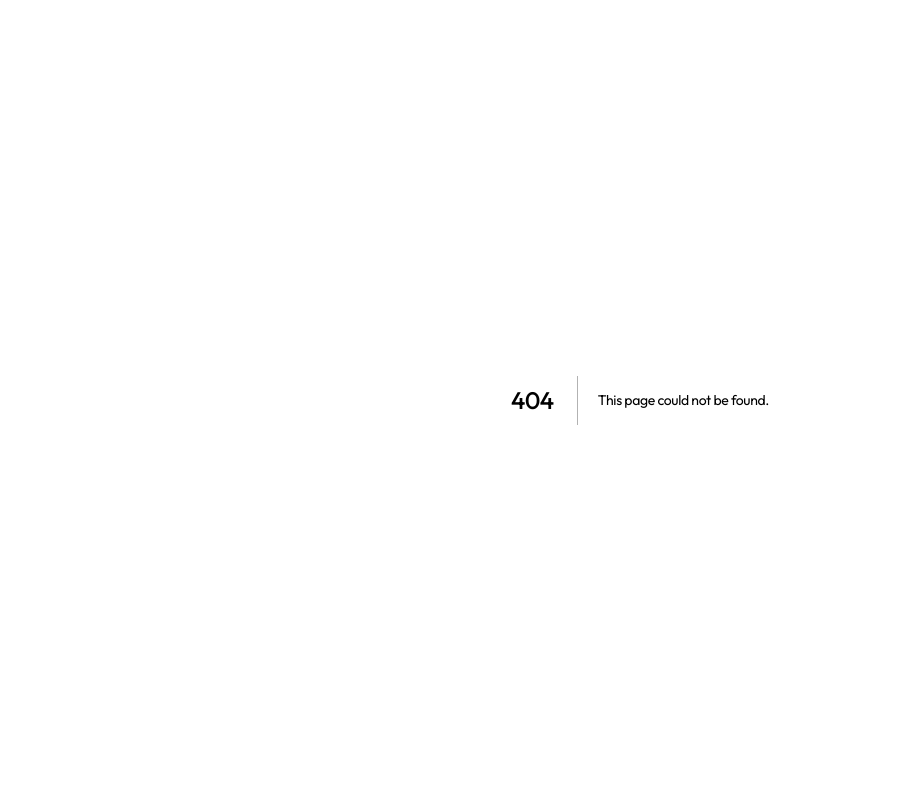
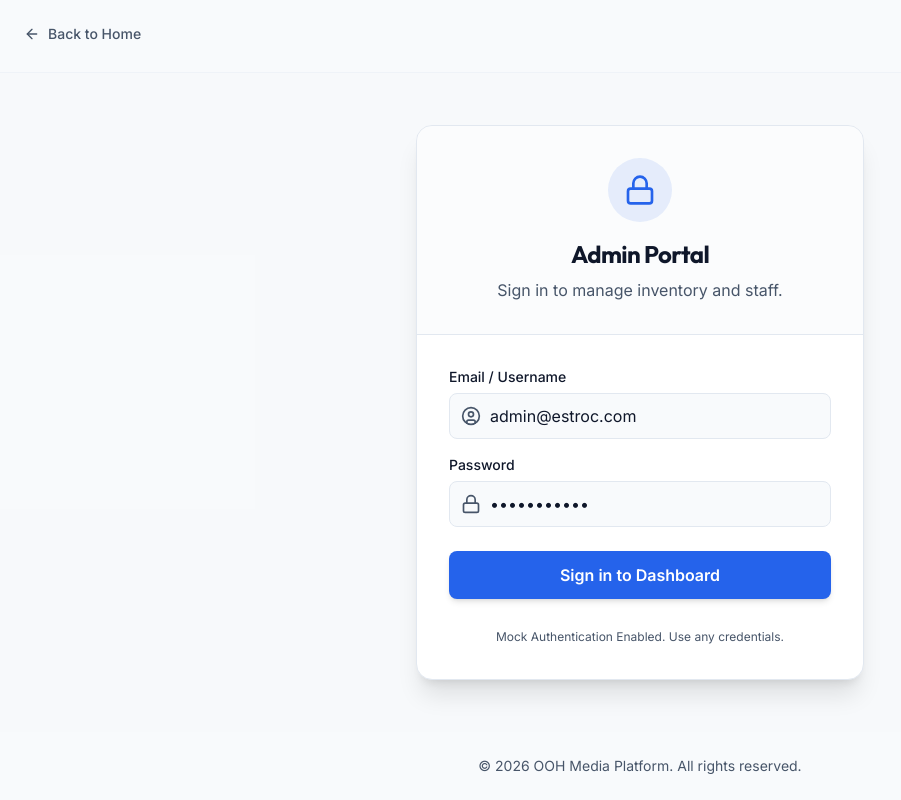
Before and after one commit to 9125aditya/Hording-dashboard, a Next.js app: page /admin/login in a window 1280 px wide. Before the commit this address had no page. Shown: the whole page, without its empty margins (0-901 px from the left). Built offline with nearby package versions, Linux system fonts and the light colour scheme.

Commit message:
feat: implement security wall and separate login interfaces

```diff
--- a/src/app/(admin)/layout.tsx
+++ b/src/app/(admin)/layout.tsx
@@ -1,6 +1,7 @@
 import Link from "next/link";
 import { LayoutDashboard, Map, MessageSquare, Users, LogOut, PanelLeftClose } from "lucide-react";
 import AdminMobileMenu from "@/components/AdminMobileMenu";
+import { logout } from "@/lib/auth-actions";
 
 export default function AdminLayout({ children }: { children: React.ReactNode }) {
   return (
@@ -31,10 +32,12 @@ export default function AdminLayout({ children }: { children: React.ReactNode })
           </Link>
         </div>
         <div className="p-4 border-t border-border">
-          <button className="flex items-center px-3 py-2 text-sm font-medium rounded-md text-muted-foreground hover:text-foreground w-full transition-colors">
-            <LogOut className="mr-3 h-4 w-4" />
-            Sign Out
-          </button>
+          <form action={logout}>
+            <button type="submit" className="flex items-center px-3 py-2 text-sm font-medium rounded-md text-muted-foreground hover:text-foreground w-full transition-colors">
+              <LogOut className="mr-3 h-4 w-4" />
+              Sign Out
+            </button>
+          </form>
         </div>
       </aside>
 
--- /dev/null
+++ b/src/app/(auth)/admin/login/page.tsx
@@ -0,0 +1,73 @@
+"use client";
+
+import { useTransition } from "react";
+import { loginAsAdmin } from "@/lib/auth-actions";
+import { Lock, UserCircle } from "lucide-react";
+
+export default function AdminLoginPage() {
+  const [isPending, startTransition] = useTransition();
+
+  const handleLogin = (e: React.FormEvent) => {
+    e.preventDefault();
+    startTransition(async () => {
+      await loginAsAdmin();
+    });
+  };
+
+  return (
+    <div className="w-full max-w-md bg-card border border-border rounded-2xl shadow-xl overflow-hidden animate-in fade-in zoom-in-95 duration-300">
+      <div className="p-8 text-center border-b border-border bg-slate-50/50">
+        <div className="mx-auto w-16 h-16 bg-primary/10 rounded-full flex items-center justify-center mb-4">
+          <Lock className="h-8 w-8 text-primary" />
+        </div>
+        <h1 className="font-heading text-2xl font-bold text-foreground">Admin Portal</h1>
+        <p className="text-muted-foreground mt-2">Sign in to manage inventory and staff.</p>
+      </div>
+
+      <form onSubmit={handleLogin} className="p-8 space-y-6">
+        <div className="space-y-4">
+          <div>
+            <label className="block text-sm font-medium text-foreground mb-1.5">Email / Username</label>
+            <div className="relative">
+              <div className="absolute inset-y-0 left-0 pl-3 flex items-center pointer-events-none">
+                <UserCircle className="h-5 w-5 text-muted-foreground" />
+              </div>
+              <input
+                type="text"
+                defaultValue="admin@estroc.com"
+                required
+                className="w-full pl-10 pr-4 py-2.5 rounded-lg border border-border bg-background focus:ring-2 focus:ring-primary focus:border-transparent transition-all outline-none"
+              />
+            </div>
+          </div>
+          <div>
+            <label className="block text-sm font-medium text-foreground mb-1.5">Password</label>
+            <div className="relative">
+              <div className="absolute inset-y-0 left-0 pl-3 flex items-center pointer-events-none">
+                <Lock className="h-5 w-5 text-muted-foreground" />
+              </div>
+              <input
+                type="password"
+                defaultValue="password123"
+                required
+                className="w-full pl-10 pr-4 py-2.5 rounded-lg border border-border bg-background focus:ring-2 focus:ring-primary focus:border-transparent transition-all outline-none"
+              />
+            </div>
+          </div>
+        </div>
+
+        <button
+          type="submit"
+          disabled={isPending}
+          className="w-full h-12 flex items-center justify-center rounded-lg bg-primary text-primary-foreground font-semibold shadow-md hover:bg-primary/90 transition-all active:scale-[0.98] disabled:opacity-70 disabled:pointer-events-none"
+        >
+          {isPending ? "Authenticating..." : "Sign in to Dashboard"}
+        </button>
+
+        <div className="text-center mt-4">
+           <span className="text-xs text-muted-foreground">Mock Authentication Enabled. Use any credentials.</span>
+        </div>
+      </form>
+    </div>
+  );
+}
--- /dev/null
+++ b/src/app/(auth)/layout.tsx
@@ -0,0 +1,22 @@
+import { ReactNode } from "react";
+import Link from "next/link";
+import { ArrowLeft } from "lucide-react";
+
+export default function AuthLayout({ children }: { children: ReactNode }) {
+  return (
+    <div className="min-h-screen flex flex-col bg-background">
+      <header className="p-6 border-b border-border/40">
+        <Link href="/" className="inline-flex items-center text-sm font-medium text-muted-foreground hover:text-foreground transition-colors">
+          <ArrowLeft className="mr-2 h-4 w-4" />
+          Back to Home
+        </Link>
+      </header>
+      <main className="flex-1 flex flex-col items-center justify-center p-6 bg-slate-50/50">
+        {children}
+      </main>
+      <footer className="py-6 text-center text-sm text-muted-foreground">
+        &copy; {new Date().getFullYear()} OOH Media Platform. All rights reserved.
+      </footer>
+    </div>
+  );
+}
--- /dev/null
+++ b/src/app/(auth)/login/page.tsx
@@ -0,0 +1,73 @@
+"use client";
+
+import { useTransition } from "react";
+import { loginAsClient } from "@/lib/auth-actions";
+import { LogIn, Mail } from "lucide-react";
+
+export default function ClientLoginPage() {
+  const [isPending, startTransition] = useTransition();
+
+  const handleLogin = (e: React.FormEvent) => {
+    e.preventDefault();
+    startTransition(async () => {
+      await loginAsClient();
+    });
+  };
+
+  return (
+    <div className="w-full max-w-md bg-card border border-border rounded-2xl shadow-xl overflow-hidden animate-in fade-in zoom-in-95 duration-300">
+      <div className="p-8 text-center border-b border-border bg-ink text-cloud">
+        <div className="mx-auto w-16 h-16 bg-cloud/10 rounded-full flex items-center justify-center mb-4">
+          <LogIn className="h-8 w-8 text-cloud" />
+        </div>
+        <h1 className="font-heading text-2xl font-bold">Brand Portal</h1>
+        <p className="text-sky-tint/80 mt-2 text-sm">Sign in to track your active campaigns.</p>
+      </div>
+
+      <form onSubmit={handleLogin} className="p-8 space-y-6">
+        <div className="space-y-4">
+          <div>
+            <label className="block text-sm font-medium text-foreground mb-1.5">Email Address</label>
+            <div className="relative">
+              <div className="absolute inset-y-0 left-0 pl-3 flex items-center pointer-events-none">
+                <Mail className="h-5 w-5 text-muted-foreground" />
+              </div>
+              <input
+                type="email"
+                defaultValue="brand@agency.com"
+                required
+                className="w-full pl-10 pr-4 py-2.5 rounded-lg border border-border bg-background focus:ring-2 focus:ring-ink focus:border-transparent transition-all outline-none"
+              />
+            </div>
+          </div>
+          <div>
+            <label className="block text-sm font-medium text-foreground mb-1.5">Password</label>
+            <div className="relative">
+              <div className="absolute inset-y-0 left-0 pl-3 flex items-center pointer-events-none">
+                <div className="h-5 w-5 flex items-center justify-center text-muted-foreground font-serif font-bold text-xl leading-none">*</div>
+              </div>
+              <input
+                type="password"
+                defaultValue="password123"
+                required
+                className="w-full pl-10 pr-4 py-2.5 rounded-lg border border-border bg-background focus:ring-2 focus:ring-ink focus:border-transparent transition-all outline-none"
+              />
+            </div>
+          </div>
+        </div>
+
+        <button
+          type="submit"
+          disabled={isPending}
+          className="w-full h-12 flex items-center justify-center rounded-lg bg-ink text-cloud font-semibold shadow-md hover:bg-ink/90 transition-all active:scale-[0.98] disabled:opacity-70 disabled:pointer-events-none"
+        >
+          {isPending ? "Signing in..." : "Access Portal"}
+        </button>
+
+        <div className="text-center mt-4">
+           <span className="text-xs text-muted-foreground">Mock Authentication Enabled. Use any credentials.</span>
+        </div>
+      </form>
+    </div>
+  );
+}
--- a/src/app/(public)/layout.tsx
+++ b/src/app/(public)/layout.tsx
@@ -21,8 +21,8 @@ export default function PublicLayout({ children }: { children: ReactNode }) {
              <Link href="/contact" className="hidden sm:inline-flex h-9 items-center justify-center rounded-full bg-primary px-4 text-xs font-medium text-primary-foreground shadow transition-colors hover:bg-primary/90">
               Contact for rates
             </Link>
-             <Link href="/dashboard" className="hidden sm:inline-flex text-sm font-medium text-muted-foreground hover:text-foreground transition-colors">
-              Login
+             <Link href="/login" className="hidden sm:inline-flex text-sm font-medium text-muted-foreground hover:text-foreground transition-colors">
+              Client Login
             </Link>
             <PublicMobileMenu />
           </div>
@@ -34,7 +34,7 @@ export default function PublicLayout({ children }: { children: ReactNode }) {
       <footer className="border-t border-border py-8 bg-card mt-auto">
         <div className="container flex flex-col items-center justify-between gap-4 md:flex-row mx-auto px-4 text-sm text-muted-foreground">
           <p className="font-heading font-semibold text-foreground">OOH MEDIA PLATFORM</p>
-          <p>© {new Date().getFullYear()} All rights reserved.</p>
+          <p>© {new Date().getFullYear()} All rights reserved. | <Link href="/admin/login" className="hover:text-foreground hover:underline ml-1">Admin Login</Link></p>
         </div>
       </footer>
     </div>
--- a/src/components/AdminMobileMenu.tsx
+++ b/src/components/AdminMobileMenu.tsx
@@ -3,6 +3,7 @@
 import { useState, useEffect } from "react";
 import Link from "next/link";
 import { PanelLeftClose, LayoutDashboard, Map, MessageSquare, Users, LogOut, X } from "lucide-react";
+import { logout } from "@/lib/auth-actions";
 
 export default function AdminMobileMenu() {
   const [isOpen, setIsOpen] = useState(false);
@@ -50,9 +51,11 @@ export default function AdminMobileMenu() {
               </Link>
             </div>
             <div className="p-4 border-t border-border">
-              <button className="flex items-center px-3 py-2 text-sm font-medium rounded-md text-muted-foreground hover:text-foreground w-full transition-colors">
-                <LogOut className="mr-3 h-4 w-4" /> Sign Out
-              </button>
+              <form action={logout}>
+                <button type="submit" className="flex items-center px-3 py-2 text-sm font-medium rounded-md text-muted-foreground hover:text-foreground w-full transition-colors">
+                  <LogOut className="mr-3 h-4 w-4" /> Sign Out
+                </button>
+              </form>
             </div>
           </div>
         </div>
--- a/src/components/PublicMobileMenu.tsx
+++ b/src/components/PublicMobileMenu.tsx
@@ -43,8 +43,11 @@ export default function PublicMobileMenu() {
               <Link href="/contact" onClick={() => setIsOpen(false)} className="flex h-12 items-center justify-center rounded-full bg-primary px-4 text-sm font-medium text-primary-foreground shadow transition-colors hover:bg-primary/90">
                 Contact for rates
               </Link>
-              <Link href="/dashboard" onClick={() => setIsOpen(false)} className="flex h-12 items-center justify-center rounded-full border border-border px-4 text-sm font-medium text-foreground hover:bg-muted transition-colors">
-                Admin Login
+              <Link href="/login" onClick={() => setIsOpen(false)} className="flex h-12 items-center justify-center rounded-full border border-border px-4 text-sm font-medium text-foreground hover:bg-muted transition-colors">
+                Client Login
+              </Link>
+              <Link href="/admin/login" onClick={() => setIsOpen(false)} className="flex h-12 items-center justify-center text-sm font-medium text-muted-foreground hover:text-foreground transition-colors">
+                Admin Portal
               </Link>
             </div>
           </div>
--- /dev/null
+++ b/src/lib/auth-actions.ts
@@ -0,0 +1,22 @@
+"use server";
+
+import { cookies } from "next/headers";
+import { redirect } from "next/navigation";
+
+export async function loginAsAdmin() {
+  const cookieStore = await cookies();
+  cookieStore.set("auth_role", "admin", { secure: true, httpOnly: true, path: "/" });
+  redirect("/dashboard");
+}
+
+export async function loginAsClient() {
+  const cookieStore = await cookies();
+  cookieStore.set("auth_role", "client", { secure: true, httpOnly: true, path: "/" });
+  redirect("/catalog"); // Clients get redirected to catalog or a specific client portal
+}
+
+export async function logout() {
+  const cookieStore = await cookies();
+  cookieStore.delete("auth_role");
+  redirect("/");
+}
--- /dev/null
+++ b/src/middleware.ts
@@ -0,0 +1,21 @@
+import { NextResponse } from 'next/server';
+import type { NextRequest } from 'next/server';
+
+export function middleware(request: NextRequest) {
+  const authRole = request.cookies.get('auth_role')?.value;
+  const { pathname } = request.nextUrl;
+
+  // Protect Admin Routes
+  const adminRoutes = ['/dashboard', '/inventory', '/enquiries', '/staff'];
+  const isAdminRoute = adminRoutes.some(route => pathname.startsWith(route));
+
+  if (isAdminRoute && authRole !== 'admin') {
+    return NextResponse.redirect(new URL('/admin/login', request.url));
+  }
+
+  return NextResponse.next();
+}
+
+export const config = {
+  matcher: ['/dashboard/:path*', '/inventory/:path*', '/enquiries/:path*', '/staff/:path*'],
+};
```
